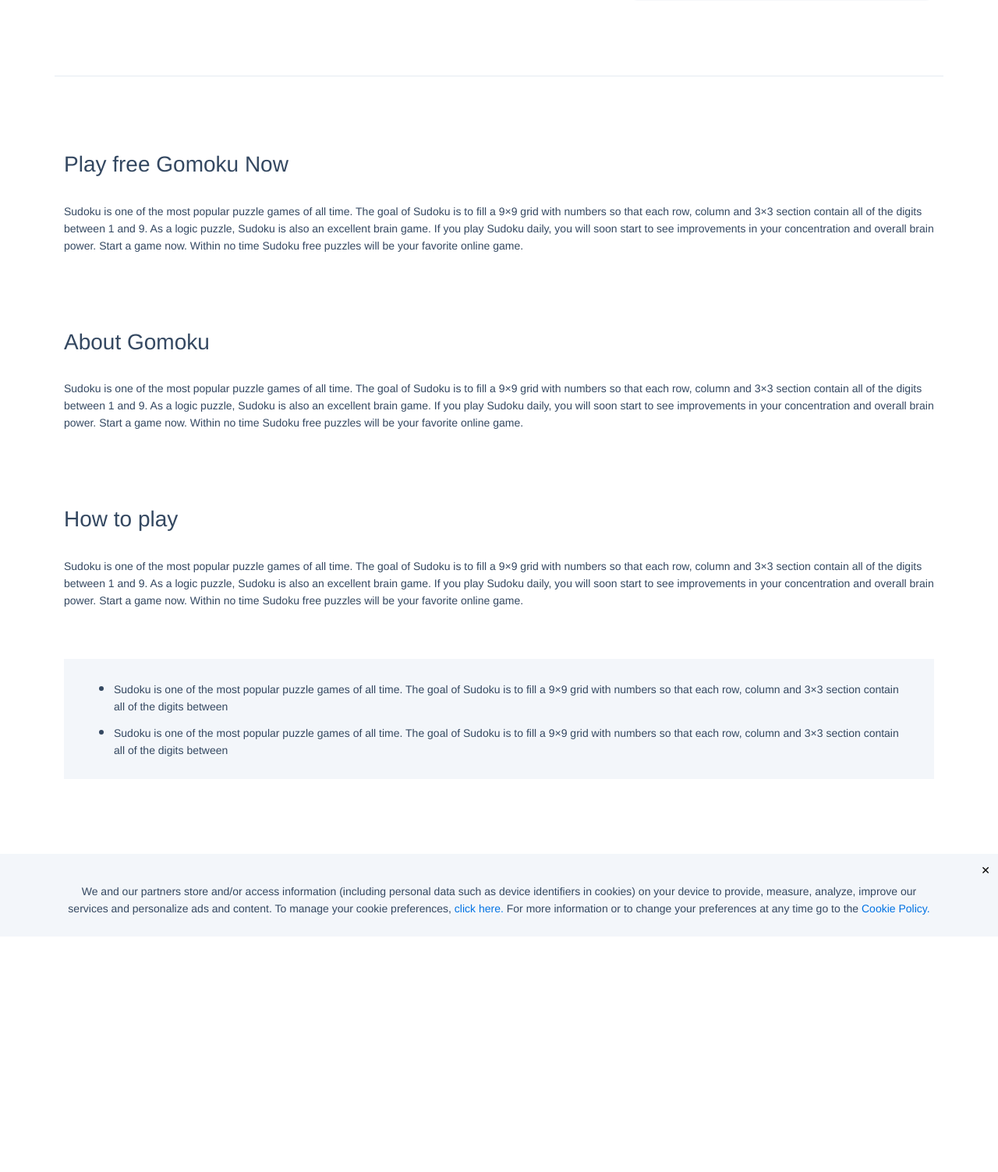
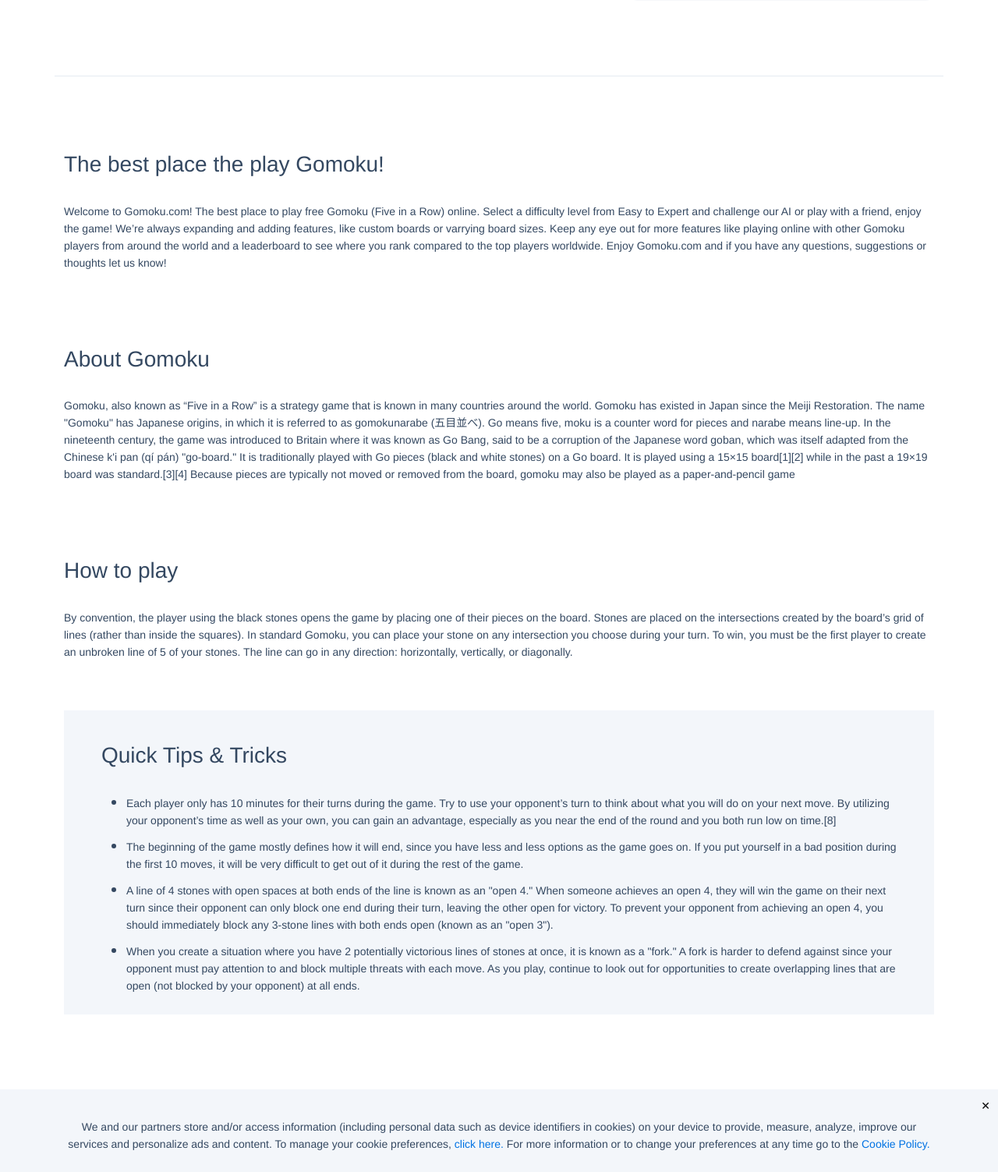
Before and after one commit to Axe-LLC/gomoku.com, a PHP site: page / in a window 1280 px wide. Shown: the part 664-2167 px from the top of the page at 78% size. Before the commit the page ends 1837 px from the top, so only its background shows below. Run offline with PHP 8.4, Linux system fonts and the light colour scheme; some libraries are stand-ins or nearby versions.

Commit message:
Alpha version

```diff
--- a/index.html
+++ b/index.html
@@ -204,39 +204,53 @@
 
 	<!-- page content -->
 	<div class="container page-content">
-		<h3>Play free Gomoku Now</h3>
+		<h3>The best place the play Gomoku!</h3>
 		<p>
-			Sudoku is one of the most popular puzzle games of all time. The goal of Sudoku is to fill a 9×9 grid with numbers so that each row,
-			column and 3×3 section contain all of the digits between 1 and 9. As a logic puzzle, Sudoku is also an excellent brain game.
-			If you play Sudoku daily, you will soon start to see improvements in your concentration and overall brain power. Start a game now.
-			Within no time Sudoku free puzzles will be your favorite online game.
+			Welcome to Gomoku.com! The best place to play free Gomoku (Five in a Row) online. Select a difficulty level from Easy to Expert and challenge our
+			AI or play with a friend, enjoy the game! We’re always expanding and adding features, like custom boards or varrying board sizes.
+			Keep any eye out for more features like playing online with other Gomoku players from around the world and a leaderboard to see where you rank compared
+			to the top players worldwide. Enjoy Gomoku.com and if you have any questions, suggestions or thoughts let us know!
 		</p>
 
 		<h3>About Gomoku</h3>
 		<p>
-			Sudoku is one of the most popular puzzle games of all time. The goal of Sudoku is to fill a 9×9 grid with numbers so that each row,
-			column and 3×3 section contain all of the digits between 1 and 9. As a logic puzzle, Sudoku is also an excellent brain game.
-			If you play Sudoku daily, you will soon start to see improvements in your concentration and overall brain power. Start a game now.
-			Within no time Sudoku free puzzles will be your favorite online game.
+			Gomoku, also known as “Five in a Row” is a strategy game that is known in many countries around the world. Gomoku has existed in Japan since the
+			Meiji Restoration. The name "Gomoku" has Japanese origins, in which it is referred to as gomokunarabe (五目並べ). Go means five, moku is a counter
+			word for pieces and narabe means line-up. In the nineteenth century, the game was introduced to Britain where it was known as Go Bang, said to be
+			a corruption of the Japanese word goban, which was itself adapted from the Chinese k'i pan (qí pán) "go-board."  It is traditionally played with Go
+			pieces (black and white stones) on a Go board. It is played using a 15×15 board[1][2] while in the past a 19×19 board was standard.[3][4] Because pieces
+			are typically not moved or removed from the board, gomoku may also be played as a paper-and-pencil game
 		</p>
 
 		<h3>How to play</h3>
 		<p>
-			Sudoku is one of the most popular puzzle games of all time. The goal of Sudoku is to fill a 9×9 grid with numbers so that each row,
-			column and 3×3 section contain all of the digits between 1 and 9. As a logic puzzle, Sudoku is also an excellent brain game.
-			If you play Sudoku daily, you will soon start to see improvements in your concentration and overall brain power. Start a game now.
-			Within no time Sudoku free puzzles will be your favorite online game.
+			By convention, the player using the black stones opens the game by placing one of their pieces on the board. Stones are placed on the intersections
+			created by the board’s grid of lines (rather than inside the squares). In standard Gomoku, you can place your stone on any intersection you
+			choose during your turn. To win, you must be the first player to create an unbroken line of 5 of your stones. The line can go in any direction:
+			horizontally, vertically, or diagonally.
 		</p>
 
 		<div class="desc">
+			<h3 class="mt-25">Quick Tips &amp; Tricks</h3>
 			<ul>
 				<li>
-					Sudoku is one of the most popular puzzle games of all time.
-					The goal of Sudoku is to fill a 9×9 grid with numbers so that each row, column and 3×3 section contain all of the digits between
+					Each player only has 10 minutes for their turns during the game. Try to use your opponent’s turn to think about what you will do on your
+					next move. By utilizing your opponent’s time as well as your own, you can gain an advantage, especially as you near the end of the round
+					and you both run low on time.[8]
 				</li>
 				<li>
-					Sudoku is one of the most popular puzzle games of all time.
-					The goal of Sudoku is to fill a 9×9 grid with numbers so that each row, column and 3×3 section contain all of the digits between
+					The beginning of the game mostly defines how it will end, since you have less and less options as the game goes on.
+					If you put yourself in a bad position during the first 10 moves, it will be very difficult to get out of it during the rest of the game.
+				</li>
+				<li>
+					A line of 4 stones with open spaces at both ends of the line is known as an "open 4." When someone achieves an open 4,
+					they will win the game on their next turn since their opponent can only block one end during their turn, leaving the other open for victory.
+					To prevent your opponent from achieving an open 4, you should immediately block any 3-stone lines with both ends open (known as an "open 3").
+				</li>
+				<li>
+					When you create a situation where you have 2 potentially victorious lines of stones at once, it is known as a "fork." A fork is harder
+					to defend against since your opponent must pay attention to and block multiple threats with each move. As you play, continue to look out
+					for opportunities to create overlapping lines that are open (not blocked by your opponent) at all ends.
 				</li>
 			</ul>
 		</div>
--- a/js/Board.js
+++ b/js/Board.js
@@ -102,6 +102,29 @@ var Board = function(boardElm, backgroundElm){
             places[r].push(new Place(r, c, this));
             frag.appendChild(places[r][c].elm[0]);
         }
+    }
+
+    switch( gameData.boardsize ) {
+        case '9':
+            [[5, 5],[3, 3], [3, 5], [5, 3], [4, 4]].forEach(function(e) {
+                places[e[0]][e[1]].elm.addClass("go-darkdot");
+            });
+            break;
+        case '13':
+            [[6, 6],[3, 3], [3, 9], [9, 3], [9, 9]].forEach(function(e) {
+                places[e[0]][e[1]].elm.addClass("go-darkdot");
+            });
+            break;
+        case '15':
+            [[7, 7],[3, 3], [3, 11], [11, 3], [11, 11]].forEach(function(e) {
+                places[e[0]][e[1]].elm.addClass("go-darkdot");
+            });
+            break;
+        case '19':
+            [[9, 9],[3, 3], [3, 15], [15, 3], [15, 15]].forEach(function(e) {
+                places[e[0]][e[1]].elm.addClass("go-darkdot");
+            });
+            break;
     }
     // [[7, 7],[3, 3], [3, 11], [11, 3], [11, 11]].forEach(function(e){
     //     places[e[0]][e[1]].elm.addClass("go-darkdot");
--- a/js/interface.js
+++ b/js/interface.js
@@ -45,14 +45,14 @@ $(document).ready(function(){
 
     $('#mode-boardsize input[type="radio"]').on('change', function(){
         gameData.boardsize=$(this).val();
-        // game = null;
-        // $(".go-board").html('');
-        // $(".board tbody").html('');
-        // game = new Game($(".go-board"), $(".board tbody"));
+        game = null;
+        $(".go-board").html('');
+        $(".board tbody").html('');
+        game = new Game($(".go-board"), $(".board tbody"));
 
-        // adjustSize = adjustSizeGen();
-        // $(window).resize(adjustSize);
-        // adjustSize();
+        adjustSize = adjustSizeGen();
+        $(window).resize(adjustSize);
+        adjustSize();
     });
 
     $('#mode-theme input[type="radio"]').on('change', function(){
--- a/js/storage.js
+++ b/js/storage.js
@@ -44,19 +44,19 @@ gameData.addRecord('mode', 'vscomputer', function(val){
     // $('#mode-select input[type="radio"]').checkboxradio('refresh');
 });
 gameData.addRecord('color', 'white', function(val){
-    // $('#mode-player input[value="'+val+'"]').attr('checked',true);
+    $('#mode-player input[value="'+val+'"]').attr('checked',true);
     // $('#color-select input[type="radio"]').checkboxradio('refresh');
 });
 gameData.addRecord('level', 'medium', function(val){
-    // $('#level-select input[value="'+val+'"]').attr('checked',true);
+    $('#level-select input[value="'+val+'"]').attr('checked',true);
     // $('#level-select input[type="radio"]').checkboxradio('refresh');
 });
 gameData.addRecord('boardsize', '15', function(val){
-    // $('#mode-boardsize input[value="'+val+'"]').attr('checked',true);
+    $('#mode-boardsize input[value="'+val+'"]').attr('checked',true);
     // $('#level-select input[type="radio"]').checkboxradio('refresh');
 });
 gameData.addRecord('theme', 'classic', function(val){
-    // $('#level-select input[value="theme-'+val+'"]').attr('checked',true);
+    $('#level-select input[value="theme-'+val+'"]').attr('checked',true);
     // $('#level-select input[type="radio"]').checkboxradio('refresh');
 });
 
--- a/style/style.css
+++ b/style/style.css
@@ -426,7 +426,7 @@ ul, li {
 	background: #F3F6FA;
 	margin-top: 4rem;
 	margin-bottom: 6rem;
-	padding: 1rem 2rem;
+	padding: 1rem 3rem;
 }
 .page-content .desc li {
 	list-style-type: disc;
@@ -657,7 +657,7 @@ ul, li {
 .w-35 { width: 35%; }
 .w-60 { width: 60%; }
 .w-45 { display:inline-block; width:48%; }
-.mt-25 { margin-top: 25px; }
+.mt-25 { margin-top: 25px !important; }
 .br-12 { border-radius: 12px; }
 .w-45 img {
 	width: 100%;
```
